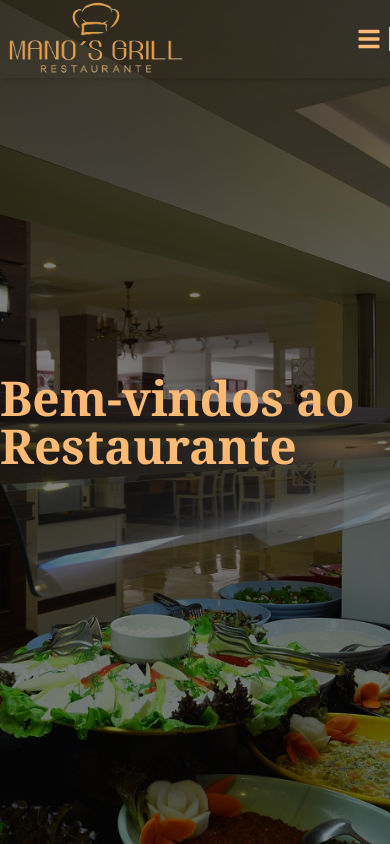
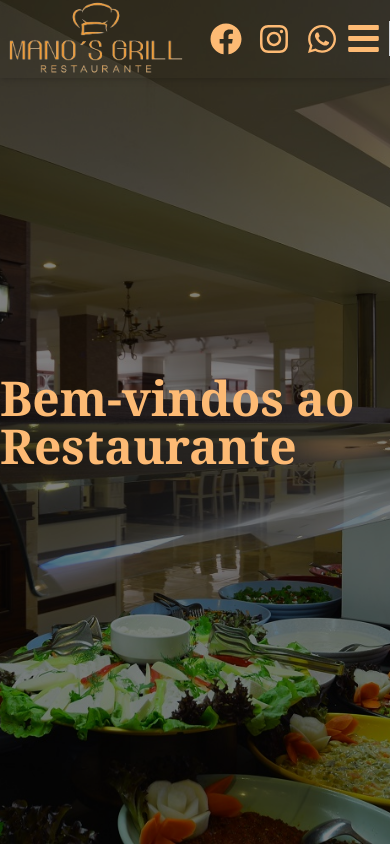
Before and after one commit to JesusPastorini/RestauranteManosGrill, a React (Vite) app: page / in a window 390 px wide. Both pictures are taken after a click on the button "Fechar". Shown: the top 844 px of the page. Built offline with nearby package versions, Linux system fonts and the light colour scheme.

Commit message:
borda ifood

```diff
--- a/src/sections/Header.tsx
+++ b/src/sections/Header.tsx
@@ -2,6 +2,7 @@ import { useEffect, useState } from 'react';
 import { FaBars } from 'react-icons/fa';
 import logo from '../assets/logoManos.png';
 import ifoodIcon from '../assets/ifood.svg';
+import { FaFacebook, FaInstagram, FaWhatsapp } from 'react-icons/fa';
 
 const Header: React.FC = () => {
     const [isScrolled, setIsScrolled] = useState(false);
@@ -36,18 +37,29 @@ const Header: React.FC = () => {
                 <div className="hidden md:block absolute left-1/2 transform -translate-x-1/2">
                     <a href="https://www.ifood.com.br/delivery/novo-hamburgo-rs/restaurante-manos-grill-centro/02ddffd4-2424-4f45-9b56-479ad19e4b4b?prato=e46d055d-f4c6-49a2-a267-c3ccfc2dd231" target="_blank" rel="noopener noreferrer" className="relative group">
                         <img src={ifoodIcon} alt="iFood" className="w-20 h-20 transition-transform transform group-hover:scale-105" />
-                        <div className="absolute inset-0 top-1/2 left-1/2 w-24 h-16 rounded-lg border-4 border-orange-300 opacity-0 group-hover:opacity-100 transition-opacity duration-300 transform -translate-x-1/2 -translate-y-1/2"></div>
+                        <div className="absolute inset-0 top-9 left-1/2 w-24 h-16 rounded-full border-4 border-orange-300 opacity-0 group-hover:opacity-100 transition-opacity duration-300 transform -translate-x-1/2 -translate-y-1/2"></div>
                     </a>
                 </div>
                 <nav className="flex flex-grow justify-end items-center">
+                    <div className="md:hidden flex space-x-4 mr-2">
+                        <a href="https://www.facebook.com/rest.manosgrill/?locale=pt_BR" target="_blank" rel="noopener noreferrer">
+                            <FaFacebook size={32} className="text-orange-300" />
+                        </a>
+                        <a href="https://www.instagram.com/restaurantemanosgrill/" target="_blank" rel="noopener noreferrer">
+                            <FaInstagram size={32} className="text-orange-300" />
+                        </a>
+                        <a href="https://api.whatsapp.com/send?phone=%2B555135684494&context=ARAdqdePNYZumfQYCtFscWo720rKsP3XrE-HYyaG78gBE3kFBYh78IFeYu2wdkCNjet0G79VzwgEq96BOt-S6onjZ6A-pDO8PaFUbRdzxmc3c3bD7AahfZqx9Zk9dADhVTib0ctGWn2bRVG53gZerBTXSQ&source=FB_Page&app=facebook&entry_point=page_cta&fbclid=IwZXh0bgNhZW0CMTAAAR1PgwTB6zRBDQzcY7mF05opw9C8U-Qhqm_mrjlO9ujvh5poGzqX3CSbUS4_aem_w7rh5yCUNM0PXaQWukKBFA" target="_blank" rel="noopener noreferrer">
+                            <FaWhatsapp size={32} className="text-orange-300" />
+                        </a>
+                    </div>
                     <ul className="hidden md:flex space-x-4 text-xl">
-                        <li><a href="#Buffet" className="text-orange-300 hover:text-gray-50 hover:border-b-2 border-orange-300">Buffet</a></li>
-                        <li><a href="#services" className="text-orange-300 hover:text-gray-50 hover:border-b-2 border-orange-300">Serviços</a></li>
-                        <li><a href="#location" className="text-orange-300 hover:text-gray-50 hover:border-b-2 border-orange-300">Localização</a></li>
-                        <li><a href="#faleconosco" className="text-orange-300 hover:text-gray-50 hover:border-b-2 border-orange-300">Fale Conosco</a></li>
+                        <li><a href="#Buffet" className="text-orange-300 hover:text-gray-50 hover:border-b-2 border-orange-300" onClick={handleMenuToggle}>Buffet</a></li>
+                        <li><a href="#services" className="text-orange-300 hover:text-gray-50 hover:border-b-2 border-orange-300" onClick={handleMenuToggle}>Serviços</a></li>
+                        <li><a href="#location" className="text-orange-300 hover:text-gray-50 hover:border-b-2 border-orange-300" onClick={handleMenuToggle}>Localização</a></li>
+                        <li><a href="#faleconosco" className="text-orange-300 hover:text-gray-50 hover:border-b-2 border-orange-300" onClick={handleMenuToggle}>Fale Conosco</a></li>
                     </ul>
                     <button className="md:hidden text-orange-300 border-r border-gray-300 pr-2" onClick={handleMenuToggle}>
-                        <FaBars size={24} />
+                        <FaBars size={35} />
                     </button>
                 </nav>
             </div>
```
